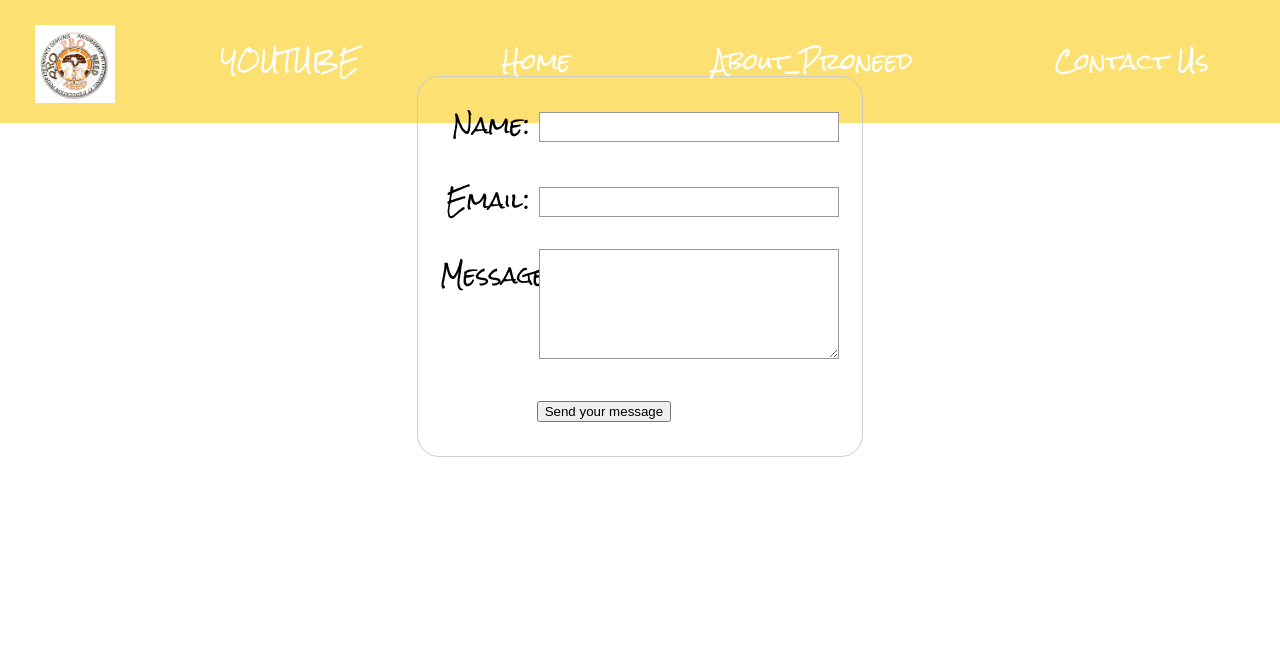
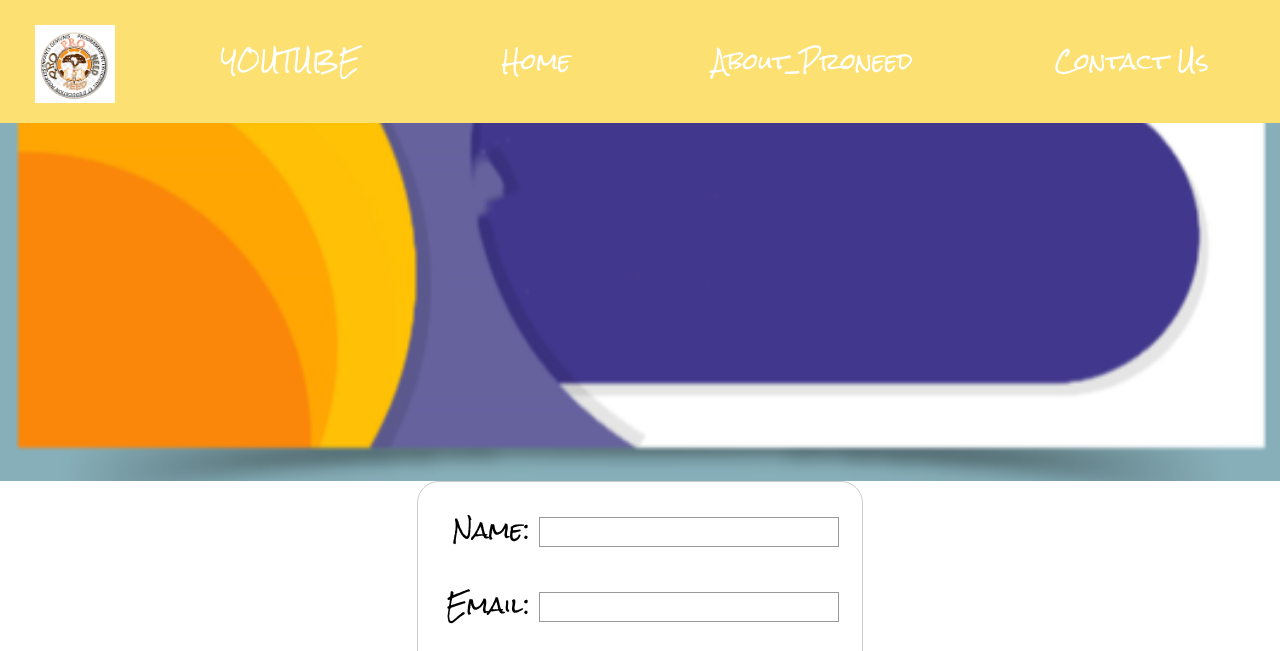
Before and after one commit to genestefredo/wdd130, a plain HTML site: page wwr/Proneed/form.html in a window 1280 px wide. Shown: the top 651 px of the page. Drawn offline with Linux system fonts and the light colour scheme.

Commit message:
Imj-Form

```diff
--- a/wwr/Proneed/form.html
+++ b/wwr/Proneed/form.html
@@ -91,7 +91,7 @@
 </header>
     <div id="hero">
       <div id="hero-box">
-<img id="hero-img" src="wwr\Proneed\images\banner Form.png" alt="banner Form ">
+<img id="hero-img" src="https://github.com/genestefredo/wdd130/blob/master/wwr/Proneed/images/banner%20Form.png?raw=true" alt="banner Form ">
       </div>
 
 
```
